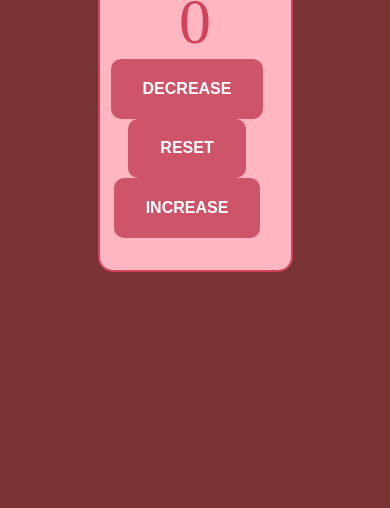
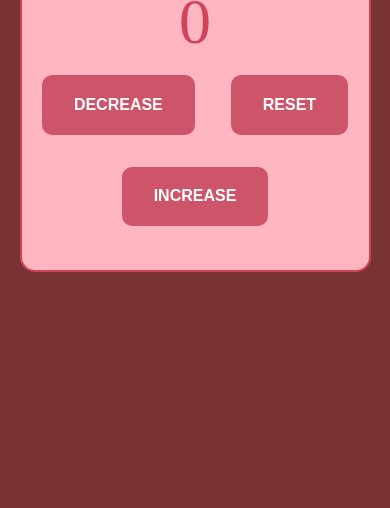
Before and after one commit to bahnisikhadhar/Simple-Counter_DOM, a plain HTML site: page index.html in a window 390 px wide. Shown: the part 336-844 px from the top of the page. Drawn offline with Linux system fonts and the light colour scheme.

Commit message:
added media query

```diff
--- a/style.css
+++ b/style.css
@@ -27,7 +27,7 @@ body {
 }
 .container .btn {
     padding: 1.3rem 2rem;
-    margin-right: 1rem;
+    margin: 1rem;
     background-color: rgb(206, 85, 105);
     border: none;
     border-radius: 10px;
@@ -41,3 +41,9 @@ body {
 .container .btn:active {
     background-color: rgb(197, 99, 114);
 }
+@media (max-width: 700px)
+{
+    .container {
+        max-width: 90%;
+    }
+}
```
